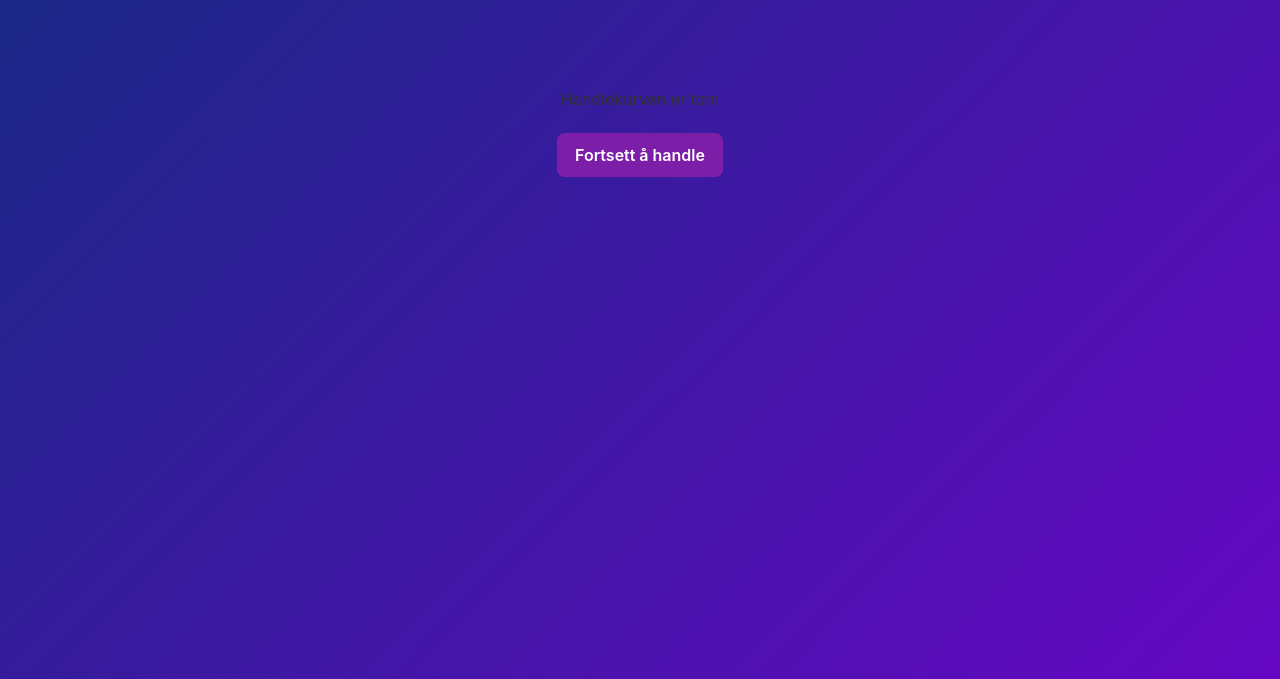
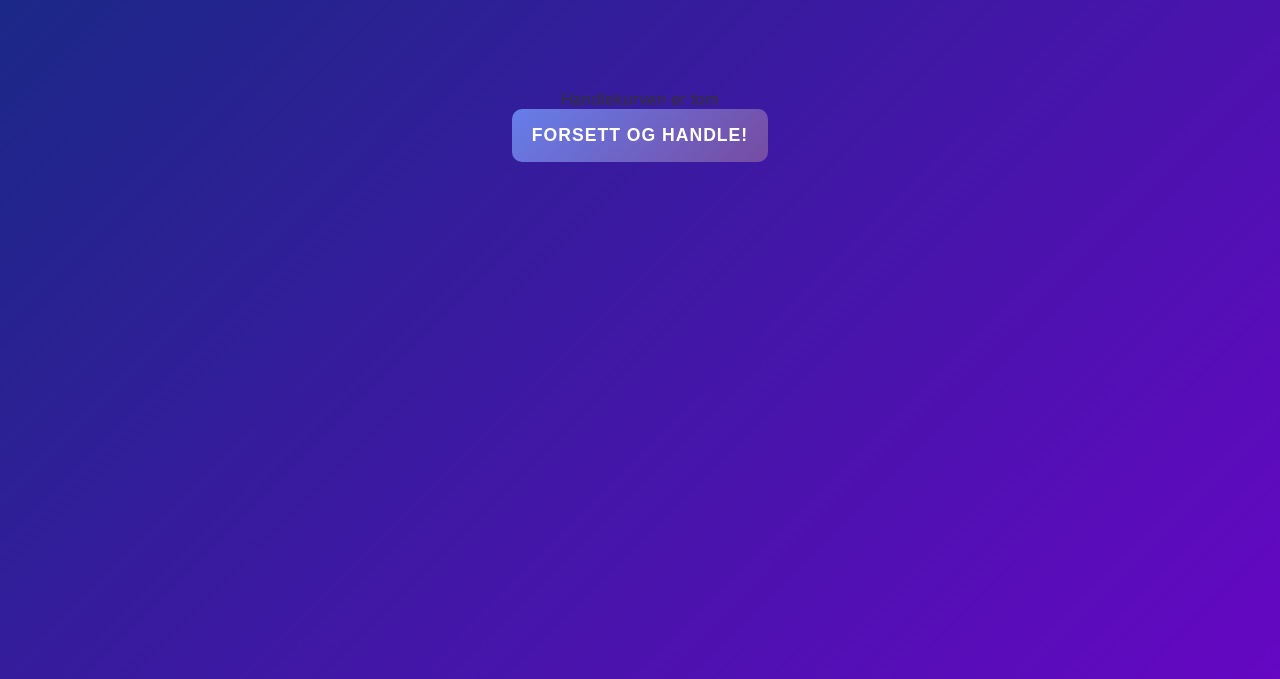
Before and after one commit to Sinsan02/Web-Gruppe, a plain HTML site: page HandleKurv.html in a window 1280 px wide. Shown: the part 121-800 px from the top of the page. Drawn offline with Linux system fonts and the light colour scheme.

Commit message:
Modify empty state with button for navigation
Updated the empty state section to use a button for navigation.

```diff
--- a/HandleKurv.html
+++ b/HandleKurv.html
@@ -22,7 +22,7 @@
   <section class="empty-state">
     <main class="Navigator">
       <p>Handlekurven er tom</p>
-      <a class="btn-primary" href="ProduktSide.html">Fortsett å handle</a>
+      <button class="knapp_forsett" onclick="window.location.href='ProduktSide.html'">Forsett og handle!</button>
     </main>
   </section>
 
```
